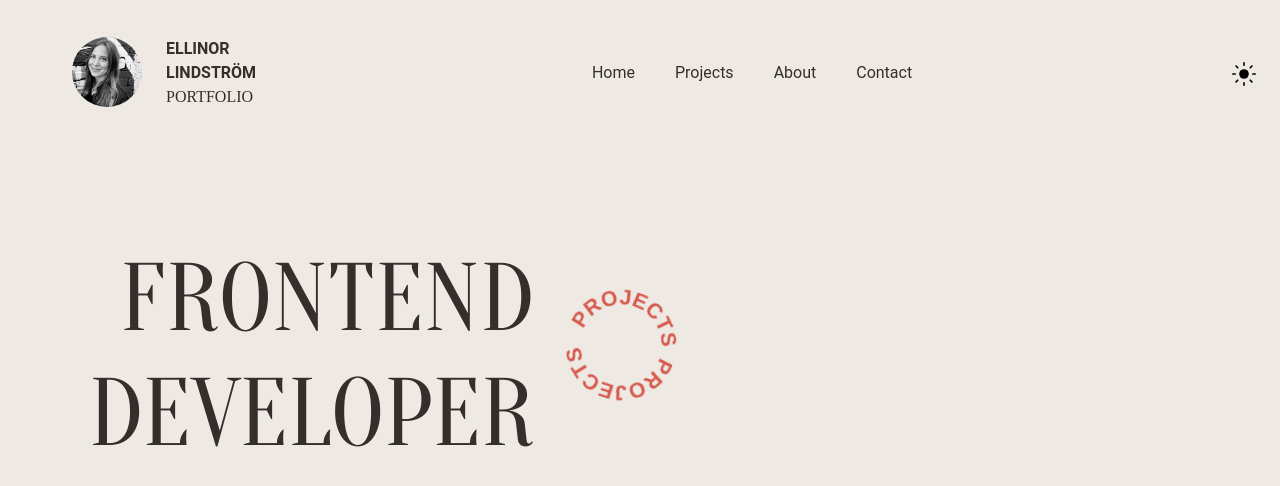
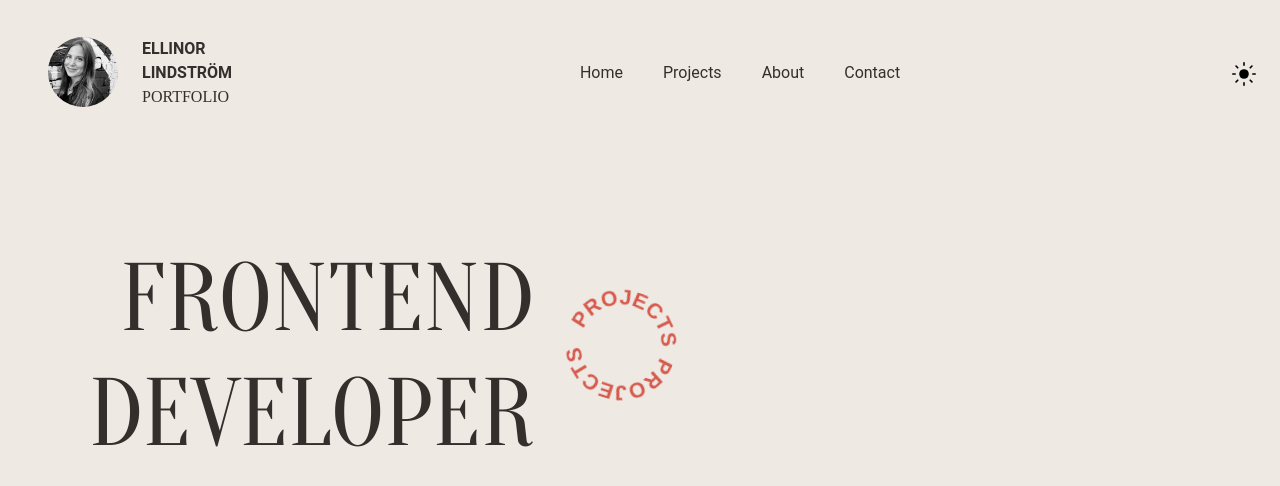
Before and after one commit to ellinorlindstrom/portfolio-24, a React (Vite) app: page / in a window 1280 px wide. Shown: the top 486 px of the page. Built offline with nearby package versions, Linux system fonts and the light colour scheme; a web font is replaced by a local one.

Commit message:
adjust spacing in navbar

```diff
--- a/src/scss/NavBar.scss
+++ b/src/scss/NavBar.scss
@@ -12,9 +12,7 @@
   width: 70px;
   height: 70px;
   border-radius: 50%;
-  //margin-right: 1.5rem;
-  //margin-left: 3rem;
-  margin: .3rem 1.5rem 0rem 3rem;
+  margin: .3rem 1.5rem 0rem 1.5rem;
 }
 
 .image-title {
```
